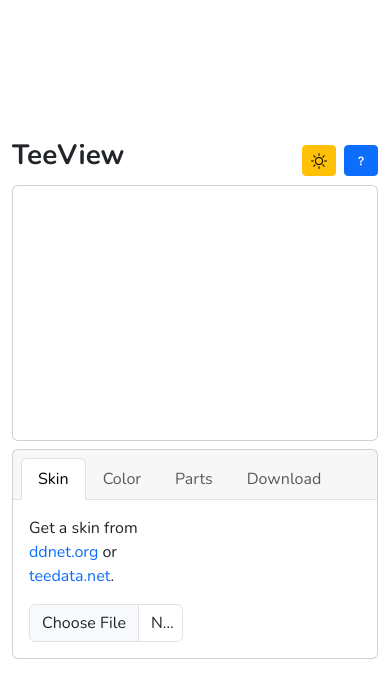
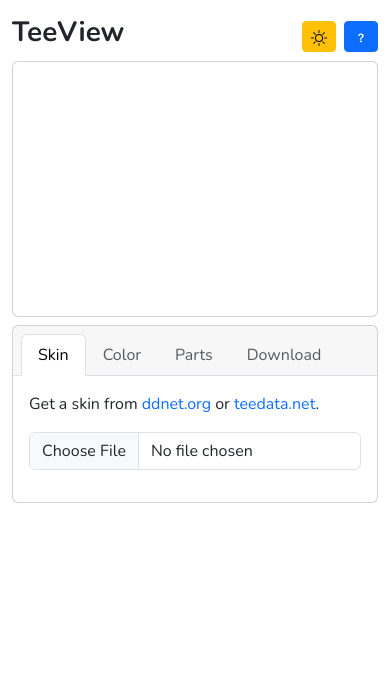
Before and after one commit to meeuchan/teeview, a Vue app: page / in a window 390 px wide. Shown: the top 698 px of the page. Built offline with nearby package versions, Linux system fonts and the light colour scheme.

Commit message:
Make website responsive

```diff
--- a/src/App.vue
+++ b/src/App.vue
@@ -39,5 +39,3 @@
     </div>
   </div>
 </template>
-
-<style scoped></style>
--- a/src/assets/bootstrap.scss
+++ /dev/null
@@ -1,9 +0,0 @@
-$headings-font-weight: 700;
-$font-family-base: 'Nunito', sans-serif;
-
-@import 'bootstrap/scss/bootstrap';
-
-.nav-tabs {
-  padding: 0.5em 0.5em 0;
-  background-color: rgba(0, 0, 0, 0.03);
-}
--- a/src/assets/main.scss
+++ b/src/assets/main.scss
@@ -1,10 +1,25 @@
-@use './bootstrap';
+$headings-font-weight: 700;
+$font-family-base: 'Nunito', sans-serif;
+
+@import 'bootstrap/scss/bootstrap';
+
+.nav-tabs {
+  padding: 0.5em 0.5em 0;
+  background-color: rgba(0, 0, 0, 0.03);
+}
 
 #app {
   height: 100vh;
   display: flex;
-  align-items: center;
   justify-content: center;
+
+  @include media-breakpoint-up(sm) {
+    align-items: center;
+  }
+
+  @include media-breakpoint-down(sm) {
+    margin-top: 1rem;
+  }
 }
 
 .app-container {
--- a/src/components/TeeOptionsColor.vue
+++ b/src/components/TeeOptionsColor.vue
@@ -44,11 +44,11 @@
       </div>
     </div>
     <div class="row">
-      <div class="col">
+      <div class="col-sm mb-2 mb-md-0">
         <label class="form-label">Body:</label>
         <InputTeeColor @input="((bodyColor = $event), buildOptions())" />
       </div>
-      <div class="col">
+      <div class="col-sm">
         <label class="form-label">Feet:</label>
         <InputTeeColor @input="((feetColor = $event), buildOptions())" />
       </div>
--- a/src/components/TeeOptionsSkin.vue
+++ b/src/components/TeeOptionsSkin.vue
@@ -18,7 +18,7 @@
 <template>
   <div class="container-fluid g-0">
     <div class="row">
-      <div class="col">
+      <div class="col-sm mb-3 mb-md-0">
         <p>
           Get a skin from
           <LinkTo href="https://ddnet.org/skins">ddnet.org</LinkTo> or
@@ -26,7 +26,7 @@
         </p>
         <InputSkinFile @input="setSkin($event)" />
       </div>
-      <div class="col text-end">
+      <div class="col-sm text-center text-md-end">
         <img id="skinPreview" :src="skin?.src" v-if="skin?.src" class="img-thumbnail" />
       </div>
     </div>
```
